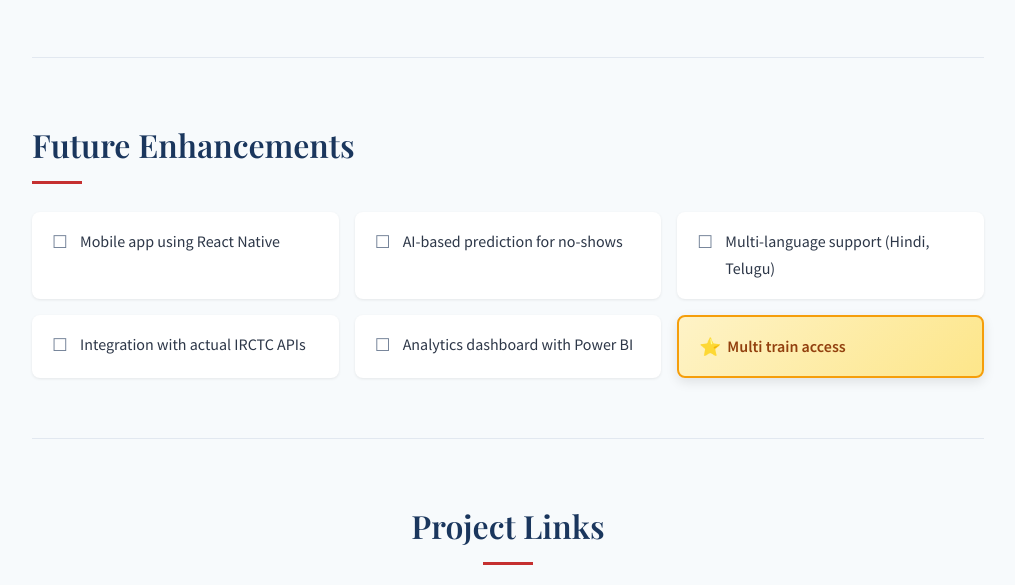
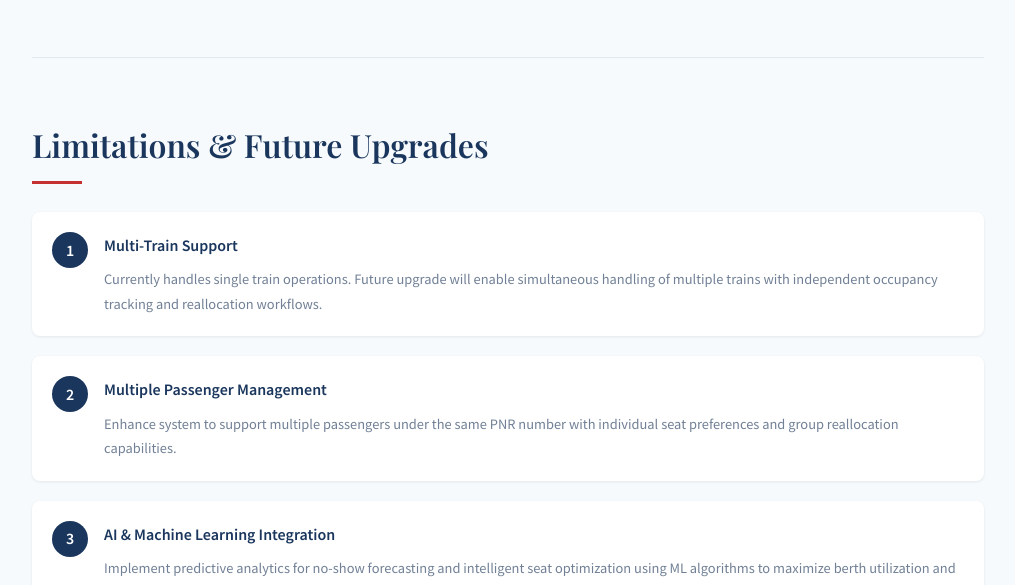
Before and after one commit to Prasanth0544/portfolio, a plain HTML site: page projects/rac-project.html in a window 1280 px wide. Shown: the part 10285-10870 px from the top of the page, without its empty margins (132-1147 px from the left). Drawn offline with nearby package versions, Linux system fonts and the light colour scheme.

Commit message:
added limitations as furture upgrades

```diff
--- a/projects/rac-project.css
+++ b/projects/rac-project.css
@@ -989,6 +989,49 @@ body {
     margin: 0;
 }
 
+/* ===== Limitations Grid ===== */
+.limitations-grid {
+    display: flex;
+    flex-direction: column;
+    gap: 20px;
+}
+
+.limitation-item {
+    display: flex;
+    gap: 16px;
+    align-items: flex-start;
+    background: var(--color-white);
+    border-radius: var(--radius-md);
+    padding: 20px;
+    box-shadow: var(--shadow-sm);
+}
+
+.limitation-number {
+    flex-shrink: 0;
+    width: 36px;
+    height: 36px;
+    background: var(--color-primary);
+    color: var(--color-white);
+    border-radius: 50%;
+    display: flex;
+    align-items: center;
+    justify-content: center;
+    font-weight: 700;
+    font-size: 1rem;
+}
+
+.limitation-content strong {
+    display: block;
+    color: var(--color-primary);
+    margin-bottom: 8px;
+}
+
+.limitation-content p {
+    font-size: 0.9rem;
+    color: var(--color-text-light);
+    margin: 0;
+}
+
 /* ===== Future List ===== */
 .future-list {
     list-style: none;
--- a/projects/rac-project.html
+++ b/projects/rac-project.html
@@ -604,16 +604,43 @@ RAC Upgrade: ░░░░░░░░░░░░░░░░░░░░░░
             </div>
         </section>
 
+        <!-- Limitations & Future Upgrades -->
+        <section class="section">
+            <h2>Limitations & Future Upgrades</h2>
+            <div class="limitations-grid">
+                <div class="limitation-item">
+                    <span class="limitation-number">1</span>
+                    <div class="limitation-content">
+                        <strong>Multi-Train Support</strong>
+                        <p>Currently handles single train operations. Future upgrade will enable simultaneous handling of multiple trains with independent occupancy tracking and reallocation workflows.</p>
+                    </div>
+                </div>
+                <div class="limitation-item">
+                    <span class="limitation-number">2</span>
+                    <div class="limitation-content">
+                        <strong>Multiple Passenger Management</strong>
+                        <p>Enhance system to support multiple passengers under the same PNR number with individual seat preferences and group reallocation capabilities.</p>
+                    </div>
+                </div>
+                <div class="limitation-item">
+                    <span class="limitation-number">3</span>
+                    <div class="limitation-content">
+                        <strong>AI & Machine Learning Integration</strong>
+                        <p>Implement predictive analytics for no-show forecasting and intelligent seat optimization using ML algorithms to maximize berth utilization and passenger satisfaction.</p>
+                    </div>
+                </div>
+            </div>
+        </section>
+
         <!-- Future Enhancements -->
         <section class="section">
-            <h2>Future Enhancements</h2>
+            <h2>Additional Future Enhancements</h2>
             <ul class="future-list">
                 <li>Mobile app using React Native</li>
                 <li>AI-based prediction for no-shows</li>
                 <li>Multi-language support (Hindi, Telugu)</li>
                 <li>Integration with actual IRCTC APIs</li>
                 <li>Analytics dashboard with Power BI</li>
-                <li class="highlight">Multi train access</li>
             </ul>
         </section>
 
```
Also changed, not shown: css/styles.css (+14 -0 lines), index.html (+8 -0 lines).
